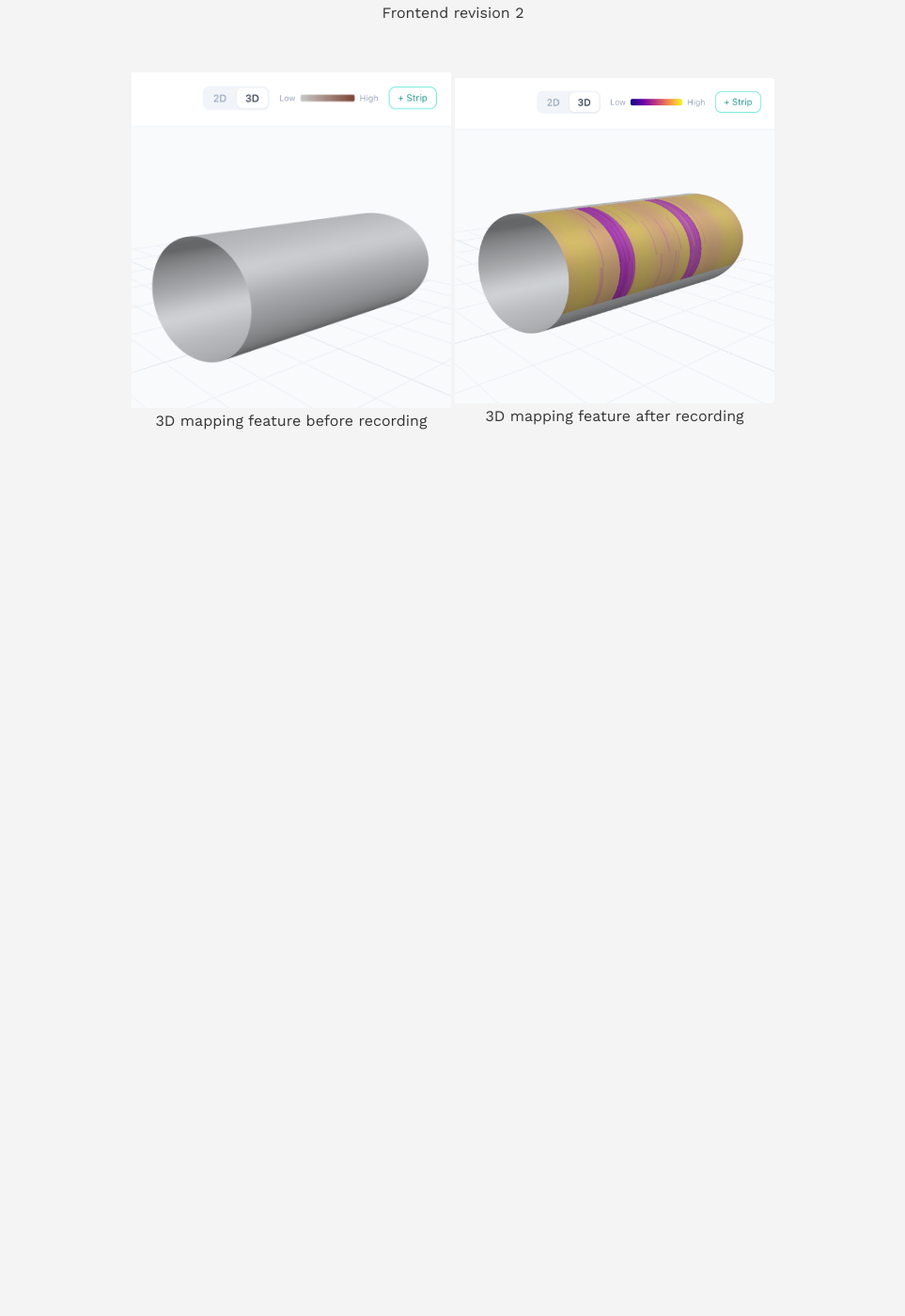
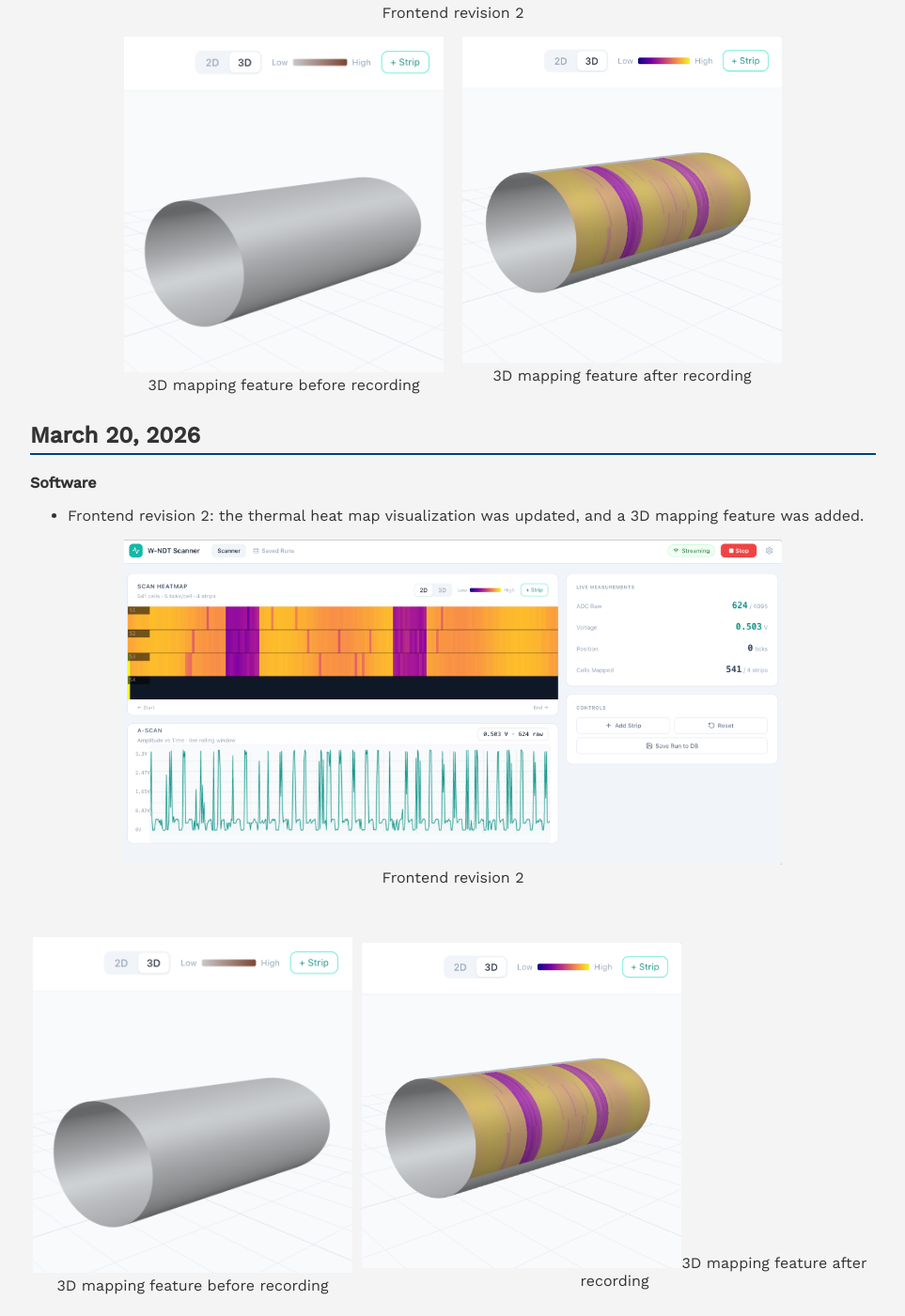
Before and after one commit to warisz/mte-capstone, a Jekyll site: the page built from meetings/mar-2026.md, in a window 1280 px wide and 1400 px high, scrolled down 8270 px. Shown: the whole window at 94% size, without its empty margins (158-1121 px from the left). Built offline with Jekyll 4.4.1, drawn with Linux system fonts in a browser that asks for light colours; before the commit the page ends 8750 px from its top, so only the background shows below that.

Commit message:
Update mar-2026.md

```diff
--- a/meetings/mar-2026.md
+++ b/meetings/mar-2026.md
@@ -139,27 +139,43 @@ title: March, 2026
 </table>
 
 ---
+
 ## March 20, 2026
 
 **Software**
 - Frontend revision 2: the thermal heat map visualization was updated, and a 3D mapping feature was added.
 
 <p align="center">
-  <img src="../images/rev-2.png" width="700"><br>
+  <img src="../images/rev-2.png" width="700">
+  <br>
   Frontend revision 2
 </p>
 
+<div style="display: flex; justify-content: center; gap: 20px;">
+
+  <div align="center">
+    <img src="../images/3d-1.png" width="340">
+    <br>
+    3D mapping feature before recording
+  </div>
+
+  <div align="center">
+    <img src="../images/3d-2.png" width="340">
+    <br>
+    3D mapping feature after recording
+  </div>
+
+</div>
+## March 20, 2026
+**Software**
+- Frontend revision 2: the thermal heat map visualization was updated, and a 3D mapping feature was added.
+<p align="center">
+  <img src="../images/rev-2.png" width="700"><br>Frontend revision 2
+</p>
 <br>
-
 <table align="center">
-  <tr>
-    <td align="center">
-      <img src="../images/3d-1.png" width="340"><br>
-      3D mapping feature before recording
-    </td>
-    <td align="center">
-      <img src="../images/3d-2.png" width="340"><br>
-      3D mapping feature after recording
-    </td>
-  </tr>
+<tr>
+<td align="center"><img src="../images/3d-1.png" width="340"><br>3D mapping feature before recording</td>
+<td align="center"><img src="../images/3d-2.png" width="340">3D mapping feature after recording</td>
+</tr>
 </table>
```
